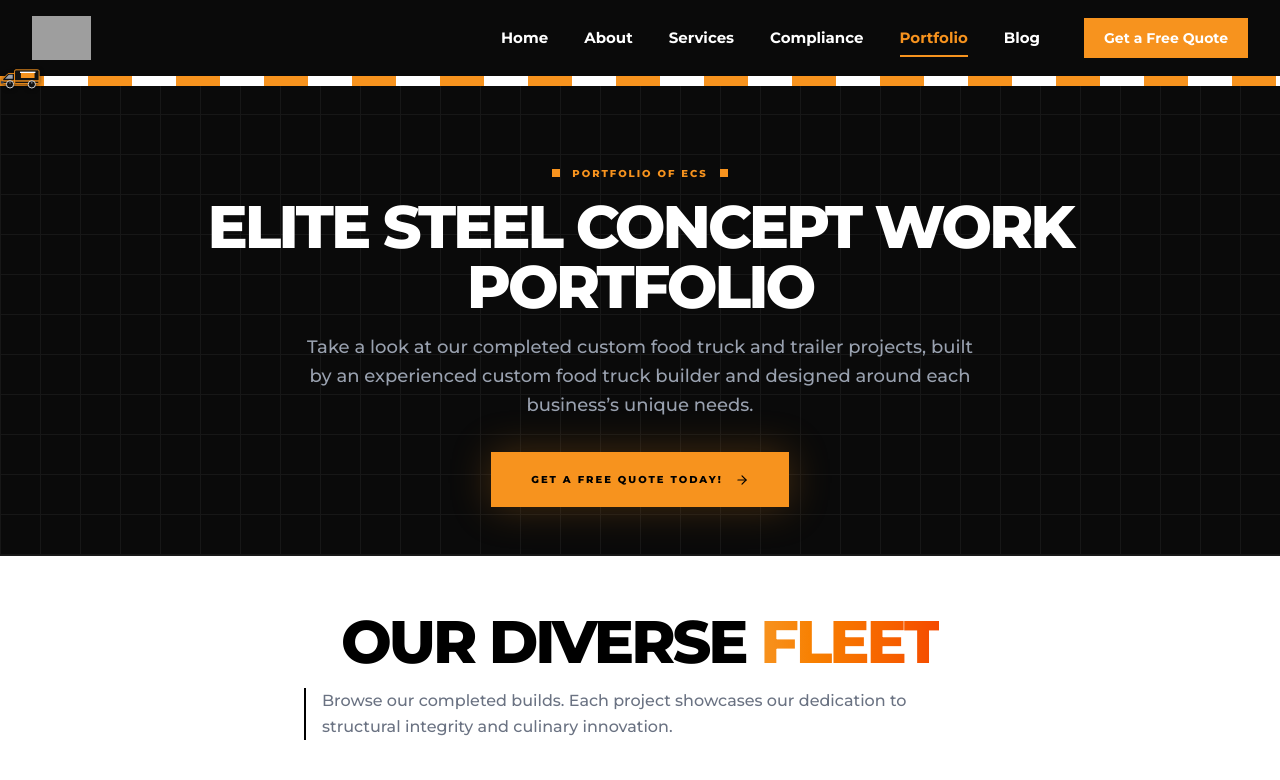
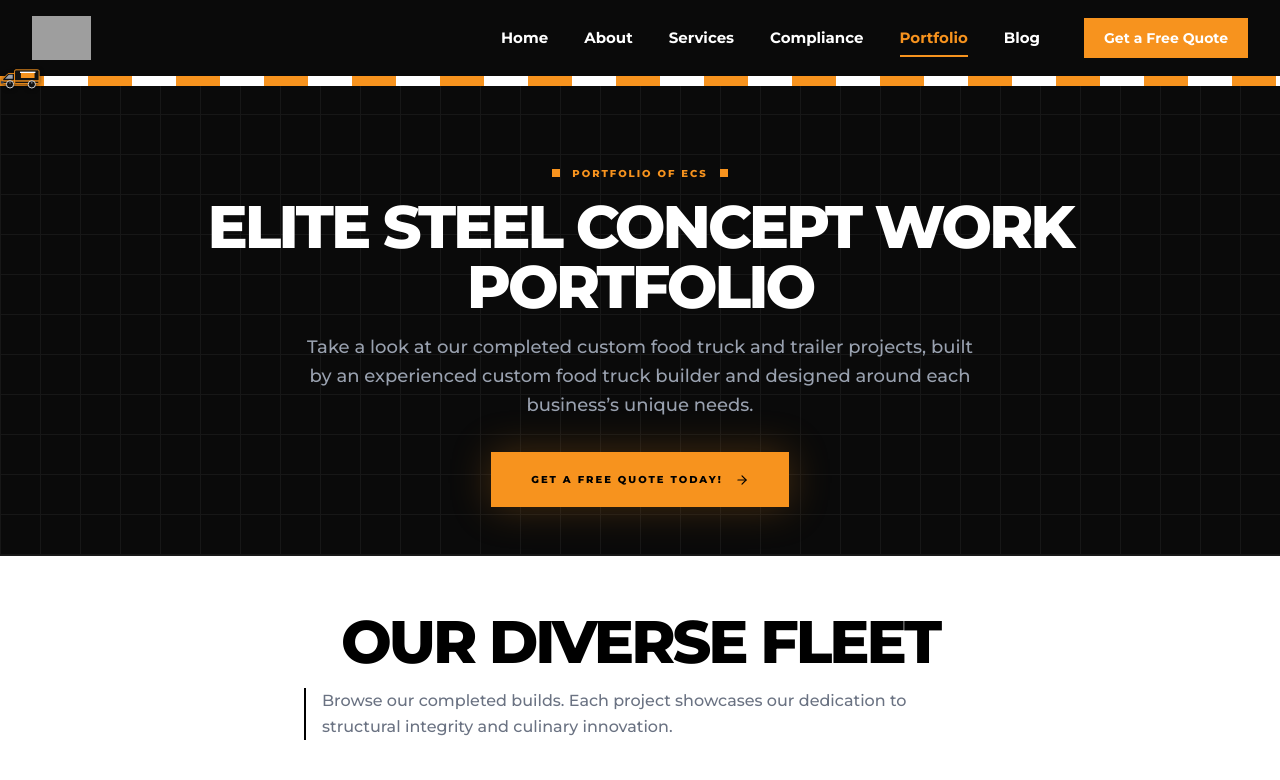
Before and after one commit to districtbites/Elite-steel-concepts-, a Next.js app: page /portfolio in a window 1280 px wide. Shown: the top 780 px of the page. Built offline with nearby package versions, Linux system fonts and the light colour scheme; grey boxes are pictures that could not be loaded.

Commit message:
#update the code with staging

```diff
--- a/app/(public)/portfolio/page.tsx
+++ b/app/(public)/portfolio/page.tsx
@@ -207,7 +207,7 @@ export default async function PortfolioPage() {
         <Container>
           <div className="text-center mb-8 md:mb-10">
             <h2 className="text-4xl md:text-6xl font-black uppercase text-black tracking-tighter mb-4 leading-none">
-              Our Diverse <span className="text-transparent bg-clip-text bg-gradient-to-r from-primary to-orange-600">Fleet</span>
+              Our Diverse Fleet
             </h2>
             <p className="text-gray-500 max-w-2xl mx-auto font-medium leading-relaxed text-sm md:text-base border-l-2 border-black pl-4 text-left">
               Browse our completed builds. Each project showcases our
```
